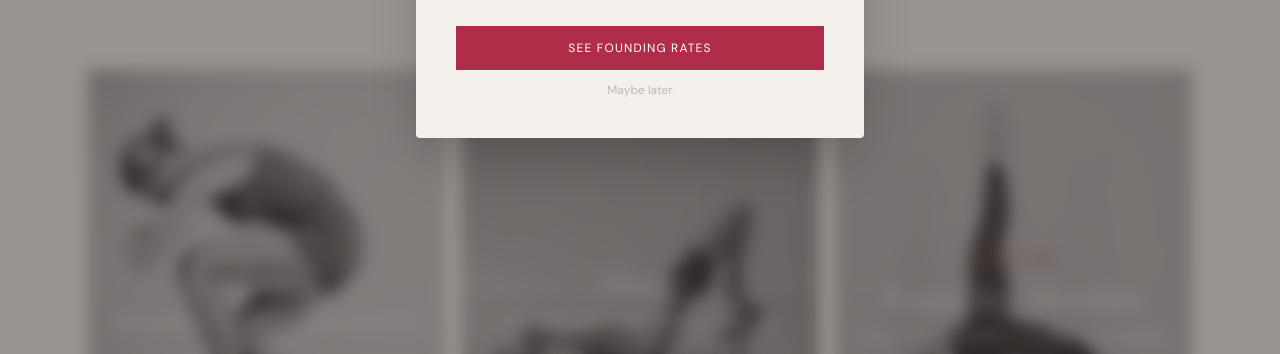
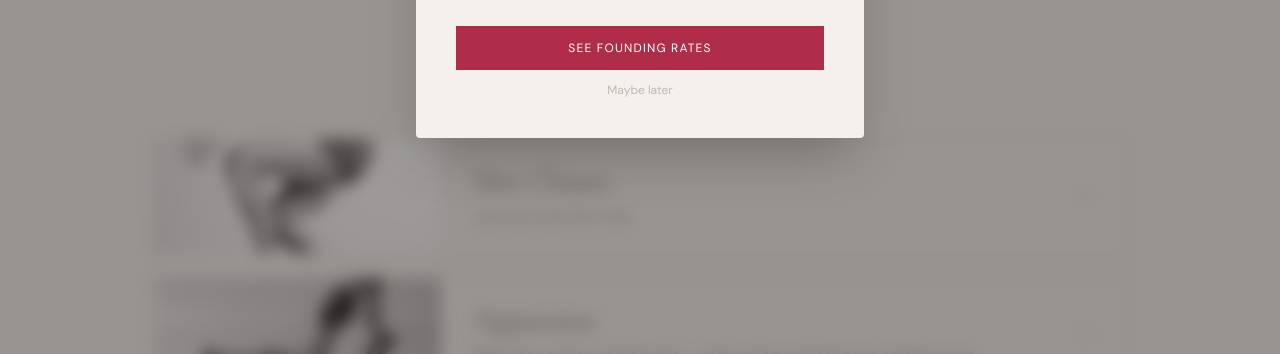
Before and after one commit to haleybrogers/boom, a Next.js app: page / in a window 1280 px wide. Shown: the part 436-790 px from the top of the page. Built offline with nearby package versions, Linux system fonts and the light colour scheme.

Commit message:
Replace photo grid with expandable offering cards on homepage
Three cards (Mat, Apparatus, Privates & Duets) with photos that expand
to show details, class list, pricing, and link to schedule.

Co-Authored-By: Claude Opus 4.6 <noreply@anthropic.com>

```diff
--- a/src/app/page.tsx
+++ b/src/app/page.tsx
@@ -1,7 +1,7 @@
 import Image from "next/image";
-import Link from "next/link";
 import WaitlistForm from "@/components/WaitlistForm";
 import FoundingPopup from "@/components/FoundingPopup";
+import OfferingCards from "@/components/OfferingCards";
 
 export default function Home() {
   return (
@@ -26,68 +26,13 @@ export default function Home() {
         </div>
       </section>
 
-      {/* Editorial grid — 3 cards */}
+      {/* What We Offer — expandable cards with photos */}
       <section className="pb-20 lg:pb-28">
-        <div className="max-w-6xl mx-auto px-6">
-          <div className="grid grid-cols-1 md:grid-cols-3 gap-4">
-            {/* Classes */}
-            <Link href="/classes" className="group relative overflow-hidden aspect-[3/4]">
-              <Image
-                src="/photo-chair.jpg"
-                alt="Pilates apparatus"
-                fill
-                className="object-cover transition-transform duration-700 group-hover:scale-105"
-              />
-              <div className="absolute inset-0 bg-charcoal/30 group-hover:bg-charcoal/40 transition-colors duration-300" />
-              <div className="absolute inset-0 flex flex-col items-center justify-center text-center px-6">
-                <h2 className="font-serif text-3xl md:text-4xl font-light text-white mb-2">
-                  Classes
-                </h2>
-                <p className="text-white/70 text-sm max-w-xs">
-                  Mat, apparatus, privates, and duets. See the full schedule.
-                </p>
-              </div>
-            </Link>
-
-            {/* About */}
-            <Link href="/about" className="group relative overflow-hidden aspect-[3/4]">
-              <Image
-                src="/photo-reformer.jpg"
-                alt="Reformer"
-                fill
-                className="object-cover transition-transform duration-700 group-hover:scale-105"
-              />
-              <div className="absolute inset-0 bg-charcoal/30 group-hover:bg-charcoal/40 transition-colors duration-300" />
-              <div className="absolute inset-0 flex flex-col items-center justify-center text-center px-6">
-                <h2 className="font-serif text-3xl md:text-4xl font-light text-white mb-2">
-                  About
-                </h2>
-                <p className="text-white/70 text-sm max-w-xs">
-                  Two sisters. One method. Meet Emilie and Annie.
-                </p>
-              </div>
-            </Link>
-
-            {/* Founding Member */}
-            <Link href="/classes#founding" className="group relative overflow-hidden aspect-[3/4]">
-              <Image
-                src="/photo-leg.jpg"
-                alt="Pilates practice"
-                fill
-                className="object-cover transition-transform duration-700 group-hover:scale-105"
-              />
-              <div className="absolute inset-0 bg-charcoal/30 group-hover:bg-charcoal/40 transition-colors duration-300" />
-              <div className="absolute inset-0 flex flex-col items-center justify-center text-center px-6">
-                <p className="text-xs tracking-widest uppercase text-accent mb-3">Limited Time</p>
-                <h2 className="font-serif text-3xl md:text-4xl font-light text-white mb-2">
-                  Founding Member
-                </h2>
-                <p className="text-white/70 text-sm max-w-xs">
-                  Lock in your rate before we open. It never goes up.
-                </p>
-              </div>
-            </Link>
-          </div>
+        <div className="max-w-5xl mx-auto px-6">
+          <h2 className="font-serif text-2xl md:text-3xl font-light text-charcoal mb-8 text-center">
+            What We Offer
+          </h2>
+          <OfferingCards />
         </div>
       </section>
 
--- /dev/null
+++ b/src/components/OfferingCards.tsx
@@ -0,0 +1,152 @@
+"use client";
+
+import { useState } from "react";
+import Image from "next/image";
+import Link from "next/link";
+
+const offerings = [
+  {
+    title: "Mat Classes",
+    image: "/photo-chair.jpg",
+    tagline: "Just you and the mat.",
+    details: [
+      "Classical mat sequence — the exercises come in a set order, so you always know what's next.",
+      "All levels welcome. Skip what doesn't work for your body, repeat what does.",
+      "50 minutes · Up to 15 students",
+    ],
+    classes: ["All Levels Mat", "Return to Life Mat", "Return to Life Course I & II"],
+    price: "$25 drop-in · $149/mo founding rate",
+    link: "/classes",
+  },
+  {
+    title: "Apparatus",
+    image: "/photo-reformer.jpg",
+    tagline: "Reformer, tower, and barrels — real spring resistance in small groups.",
+    details: [
+      "Spring-loaded equipment designed to challenge and support you at the same time.",
+      "3 students max per class — you get real attention, real corrections.",
+      "50 minutes · Foundations and intermediate levels",
+    ],
+    classes: ["Apparatus Foundations", "Intermediate Mixed Apparatus"],
+    price: "$45 drop-in · $249/mo founding rate (unlimited)",
+    link: "/classes",
+  },
+  {
+    title: "Privates & Duets",
+    image: "/photo-leg.jpg",
+    tagline: "Fully customized, one-on-one or with a partner.",
+    details: [
+      "Tailored to your body — rehabbing an injury, training for something specific, or just prefer individual attention.",
+      "Full apparatus: Reformer, Tower, Barrel, Chair.",
+      "By appointment · Duets are a great way to split the cost.",
+    ],
+    classes: ["Private Sessions", "Duets"],
+    price: "Privates $110 · Duets $60/person",
+    link: "/classes",
+  },
+];
+
+export default function OfferingCards() {
+  const [open, setOpen] = useState<number | null>(null);
+
+  return (
+    <div className="space-y-4">
+      {offerings.map((offering, i) => {
+        const isOpen = open === i;
+
+        return (
+          <div
+            key={offering.title}
+            className="border border-charcoal/10 overflow-hidden"
+          >
+            {/* Clickable header with photo */}
+            <button
+              onClick={() => setOpen(isOpen ? null : i)}
+              className="w-full text-left group"
+            >
+              <div className="flex flex-col md:flex-row">
+                {/* Photo */}
+                <div className="relative w-full md:w-72 h-48 md:h-auto shrink-0 overflow-hidden">
+                  <Image
+                    src={offering.image}
+                    alt={offering.title}
+                    fill
+                    className="object-cover transition-transform duration-700 group-hover:scale-105"
+                  />
+                </div>
+
+                {/* Text */}
+                <div className="flex-1 px-6 md:px-8 py-6 flex items-center justify-between gap-4">
+                  <div>
+                    <h3 className="font-serif text-2xl md:text-3xl font-light text-charcoal mb-1.5">
+                      {offering.title}
+                    </h3>
+                    <p className="text-muted text-base">
+                      {offering.tagline}
+                    </p>
+                  </div>
+                  <svg
+                    className={`w-5 h-5 text-charcoal/30 shrink-0 transition-transform duration-300 ${
+                      isOpen ? "rotate-180" : ""
+                    }`}
+                    fill="none"
+                    stroke="currentColor"
+                    strokeWidth={1.5}
+                    viewBox="0 0 24 24"
+                  >
+                    <path strokeLinecap="round" strokeLinejoin="round" d="M19 9l-7 7-7-7" />
+                  </svg>
+                </div>
+              </div>
+            </button>
+
+            {/* Expandable detail */}
+            <div
+              className={`overflow-hidden transition-all duration-500 ease-in-out ${
+                isOpen ? "max-h-[600px] opacity-100" : "max-h-0 opacity-0"
+              }`}
+            >
+              <div className="px-6 md:px-8 md:pl-80 pb-8 pt-2">
+                {/* Details */}
+                <ul className="space-y-2.5 mb-6">
+                  {offering.details.map((d, j) => (
+                    <li key={j} className="text-base text-muted leading-relaxed flex gap-3">
+                      <span className="text-accent mt-1 shrink-0">·</span>
+                      {d}
+                    </li>
+                  ))}
+                </ul>
+
+                {/* Class list */}
+                <div className="mb-6">
+                  <p className="text-xs tracking-widest uppercase text-charcoal/40 mb-2">Classes</p>
+                  <div className="flex flex-wrap gap-2">
+                    {offering.classes.map((cls) => (
+                      <span
+                        key={cls}
+                        className="text-sm text-charcoal bg-cream px-3 py-1.5 rounded-sm"
+                      >
+                        {cls}
+                      </span>
+                    ))}
+                  </div>
+                </div>
+
+                {/* Pricing + CTA */}
+                <div className="flex flex-col sm:flex-row sm:items-center gap-4">
+                  <p className="text-sm text-muted">{offering.price}</p>
+                  <Link
+                    href={offering.link}
+                    className="inline-block text-xs tracking-widest uppercase text-accent hover:text-accent/80 transition-colors"
+                  >
+                    View Schedule &rarr;
+                  </Link>
+                </div>
+              </div>
+            </div>
+          </div>
+        );
+      })}
+    </div>
+  );
+}
```
